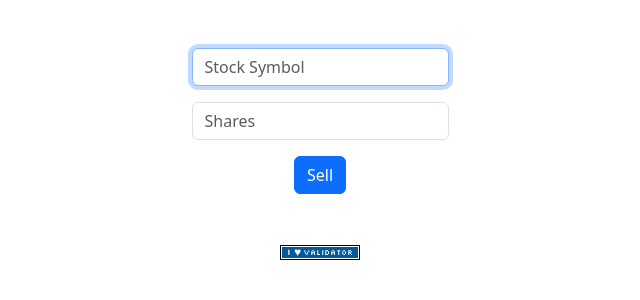
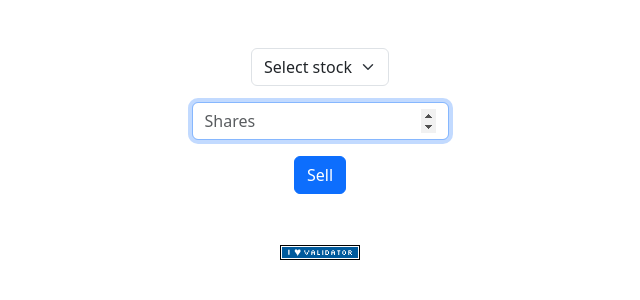
Before and after one commit to linporu/CS50x-2024-problem-sets, a Flask app: page /sell in a window 1280 px wide. Shown: the part 76-376 px from the top of the page, without its empty margins (320-960 px from the left). Run offline with Flask 3, Linux system fonts and the light colour scheme; a user stored in the database is signed in; some libraries are stand-ins or nearby versions.

Commit message:
Bugfix: fix incorrect status code and select field in sell.html Fixed: - 註冊時空欄位失敗   - 預期狀態碼 400，但得到 403 - 註冊時密碼不匹配失敗   - 預期狀態碼 400，但得到 403 - 註冊時拒絕重複的用戶名   - 預期狀態碼 400，但得到 403 - quote 處理無效的 ticker symbol   - 預期狀態碼 400，但得到 403 - quote 處理空白的 ticker symbol   - 預期狀態碼 400，但得到 403 - buy 處理無效的 ticker symbol   - 預期狀態碼 400，但得到 403 - sell 頁面缺少必要元素   - 預期找到名為 "symbol" 的 select 欄位，但未找到

```diff
--- a/Week 9 Flask/finance/app.py
+++ b/Week 9 Flask/finance/app.py
@@ -87,17 +87,17 @@ def buy():
 
         # Check symbol
         if not request.form.get("symbol"):
-            return apology("must provide stock symbol", 403)
+            return apology("must provide stock symbol", 400)
         if not lookup(request.form.get("symbol")):
-            return apology("Invalid symbol", 403)
+            return apology("Invalid symbol", 400)
 
         # Check shares
         if not request.form.get("shares"):
-            return apology("Must provide shares")
+            return apology("Must provide shares", 400)
         try:
             int(request.form.get("shares"))
         except ValueError:
-            return apology("Shares must be an integer")
+            return apology("Shares must be an integer", 400)
 
         # Set variables
         user_id = session["user_id"]
@@ -211,10 +211,10 @@ def quote():
     """Get stock quote."""
     if request.method == "POST":
         if not request.form.get("symbol"):
-            return apology("must provide stock symbol", 403)
+            return apology("must provide stock symbol", 400)
         quote = lookup(request.form.get("symbol"))
         if not quote:
-            return apology("Invalid symbol", 403)
+            return apology("Invalid symbol", 400)
 
         return render_template("quoted.html", quote=quote)
     else:
@@ -226,13 +226,13 @@ def register():
     """Register user"""
     if request.method == "POST":
         if not request.form.get("username"):
-            return apology("must provide username", 403)
+            return apology("must provide username", 400)
         elif not request.form.get("password"):
-            return apology("must provide password", 403)
+            return apology("must provide password", 400)
         elif not request.form.get("confirmation"):
-            return apology("must provide confirmation", 403)
+            return apology("must provide confirmation", 400)
         elif request.form.get("password") != request.form.get("confirmation"):
-            return apology("passwords do not match", 403)
+            return apology("passwords do not match", 400)
 
         hash = generate_password_hash(request.form.get("password"))
 
@@ -240,7 +240,7 @@ def register():
             db.execute("INSERT INTO users (username, hash, registered_at) VALUES (?, ?, CURRENT_TIMESTAMP)", request.form.get("username"), hash)
             return redirect("/login")
         except:
-            return apology("username already exists", 403)
+            return apology("username already exists", 400)
     else:
         return render_template("register.html")
 
@@ -294,5 +294,10 @@ def sell():
         db.execute("UPDATE positions SET quantity = quantity - ? WHERE user_id = ? AND symbol = ?", quantity, user_id, symbol)
 
         return redirect("/")
+
     else:
-        return render_template("sell.html")
+        # Set variables
+        user_id = session["user_id"]
+        stocks = db.execute("SELECT symbol FROM positions WHERE user_id = ? AND quantity > 0", user_id)
+
+        return render_template("sell.html", stocks=stocks)
--- a/Week 9 Flask/finance/templates/buy.html
+++ b/Week 9 Flask/finance/templates/buy.html
@@ -10,7 +10,7 @@
             <input autocomplete="off" autofocus class="form-control mx-auto w-auto" name="symbol" placeholder="Stock Symbol" type="text">
         </div>
         <div class="mb-3">
-            <input autocomplete="off" autofocus class="form-control mx-auto w-auto" name="shares" placeholder="Shares" type="text">
+            <input autocomplete="off" autofocus class="form-control mx-auto w-auto" name="shares" placeholder="Shares" type="number" min="1"">
         </div>
         <button class="btn btn-primary" type="submit">Buy</button>
     </form>
--- a/Week 9 Flask/finance/templates/sell.html
+++ b/Week 9 Flask/finance/templates/sell.html
@@ -7,10 +7,15 @@
 {% block main %}
     <form action="/sell" method="post">
         <div class="mb-3">
-            <input autocomplete="off" autofocus class="form-control mx-auto w-auto" name="symbol" placeholder="Stock Symbol" type="text">
+            <select class="form-select mx-auto w-auto" name="symbol">
+                <option disabled selected>Select stock</option>
+                {% for stock in stocks %}
+                    <option value="{{ stock.symbol }}">{{ stock.symbol }}</option>
+                {% endfor %}
+            </select>
         </div>
         <div class="mb-3">
-            <input autocomplete="off" autofocus class="form-control mx-auto w-auto" name="shares" placeholder="Shares" type="text">
+            <input autocomplete="off" autofocus class="form-control mx-auto w-auto" name="shares" placeholder="Shares" type="number" min="1">
         </div>
         <button class="btn btn-primary" type="submit">Sell</button>
     </form>
```
Also changed, not shown: Week 9 Flask/finance/finance.db, 1 other file.
